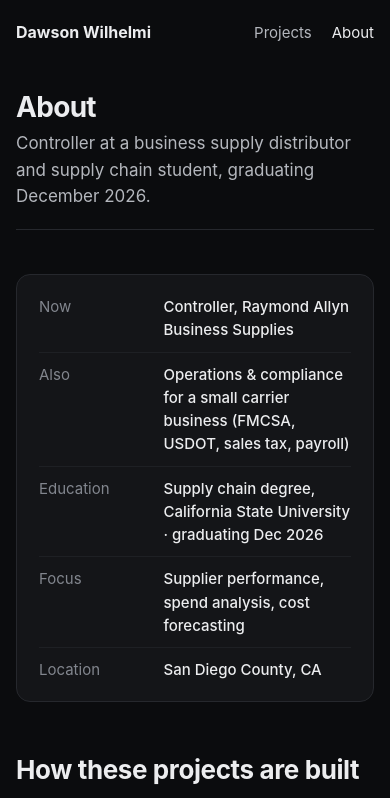
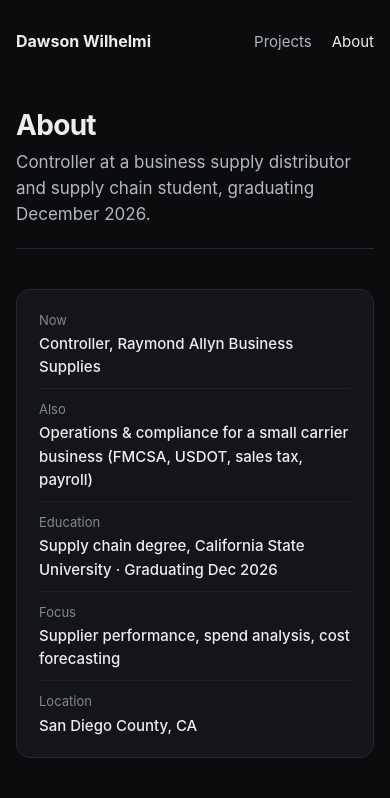
Before and after one commit to kaiserwilhelmi/kaiserwilhelmi.github.io, a plain HTML site: page about/index.html in a window 390 px wide. Shown: the top 798 px of the page. Drawn offline with Linux system fonts and the light colour scheme.

Commit message:
Capitalize Graduating; tighten phone layout
Co-Authored-By: Claude Opus 5.5 <noreply@anthropic.com>
Claude-Session: https://claude.ai/code/session_01KebTVtX35T7TKVzivyab6m

```diff
--- a/about/index.html
+++ b/about/index.html
@@ -63,6 +63,12 @@ nav .links a.on { color: var(--text); }
 .top p { color: var(--text-2); margin: 0; font-size: 17px; }
 .about { display: grid; grid-template-columns: minmax(0, 1fr) minmax(0, 1fr); gap: 32px; align-items: start; }
 @media (max-width: 820px) { .about { grid-template-columns: 1fr; } }
+@media (max-width: 600px) {
+  .thumb { height: auto; padding: 14px 16px; } .thumb svg { height: auto; aspect-ratio: 400 / 150; }
+  .facts div { grid-template-columns: 1fr; gap: 2px; } .facts dt { font-size: 13px; }
+  .about { gap: 28px; } .sec { padding: 24px 0; }
+  nav .links a { padding: 10px 0; }
+}
 </style>
 </head>
 <body>
@@ -82,7 +88,7 @@ nav .links a.on { color: var(--text); }
   <dl class="facts">
       <div><dt>Now</dt><dd>Controller, Raymond Allyn Business Supplies</dd></div>
       <div><dt>Also</dt><dd>Operations &amp; compliance for a small carrier business (FMCSA, USDOT, sales tax, payroll)</dd></div>
-      <div><dt>Education</dt><dd>Supply chain degree, California State University · graduating Dec 2026</dd></div>
+      <div><dt>Education</dt><dd>Supply chain degree, California State University · Graduating Dec 2026</dd></div>
       <div><dt>Focus</dt><dd>Supplier performance, spend analysis, cost forecasting</dd></div>
       <div><dt>Location</dt><dd>San Diego County, CA</dd></div>
     </dl>
```
Also changed, not shown: index.html (+6 -0 lines).
